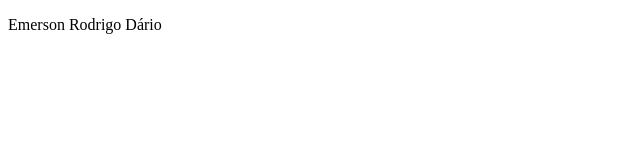
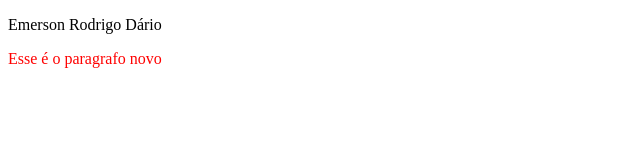
Before and after one commit to emersonrodrigod/CursoIVB, a plain HTML site: page javascript/DOM/eventos/eventos-js/eventos-js.html in a window 1280 px wide. Both pictures are taken after a click on the element "Emerson Rodrigo Dário". Shown: the whole page, without its empty margins (0-640 px from the left). Drawn offline with Linux system fonts and the light colour scheme.

Commit message:
Exercicios

```diff
--- a/javascript/DOM/eventos/eventos-js/eventos-js.html
+++ b/javascript/DOM/eventos/eventos-js/eventos-js.html
@@ -7,7 +7,9 @@
     </head>
     <body>
         <p id="paragrafo">Emerson Rodrigo Dário</p>
+        <div id="lista">
 
+        </div>
         <script type="text/javascript" src="eventos-js.js"></script>
     </body>
 </html>
--- a/javascript/DOM/eventos/eventos-js/eventos-js.js
+++ b/javascript/DOM/eventos/eventos-js/eventos-js.js
@@ -2,9 +2,18 @@
 var paragrafo = document.getElementById('paragrafo');
 
 paragrafo.onclick = function() {
-    alert('Funcionou!!');
-    console.log('Emerson');
-    paragrafo.style.color = 'red';
+    var paragrafoNovo = document.createElement('p');
+    paragrafoNovo.innerHTML = 'Esse é o paragrafo novo';
+    paragrafoNovo.setAttribute('class', 'paragrafo');
+
+    var conta = document.getElementsByClassName('paragrafo').length;
+
+    if (conta % 2 == 0) {
+        paragrafoNovo.style.color = 'red';
+    }
+
+    var lista = document.getElementById('lista');
+    lista.appendChild(paragrafoNovo);
 };
 
 paragrafo.onmouseover = function() {
```
Also changed, not shown: javascript/DOM/eventos/exercicios/exercicio1.js (+7 -0 lines).
